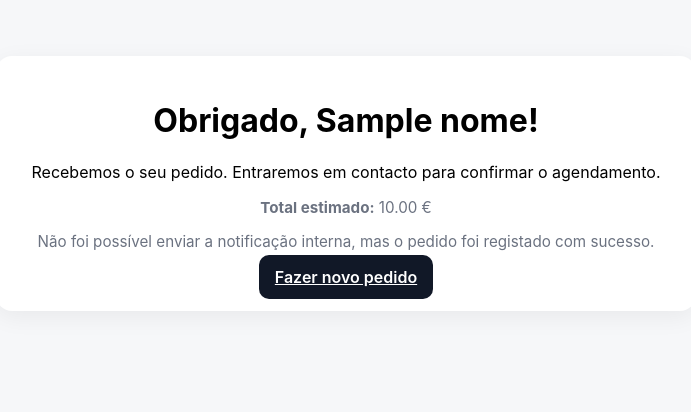
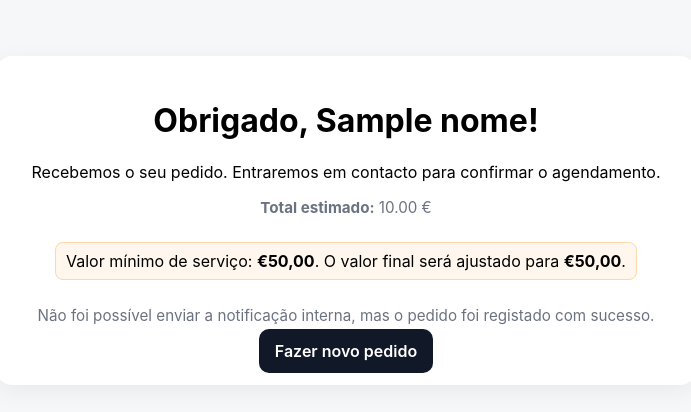
Before and after one commit to mccasapronta/mccasapronta, a FastAPI app: template app/templates/thankyou.html in a window 1280 px wide. Shown: the top 412 px of the page, without its empty margins (294-985 px from the left). Run offline with FastAPI, Linux system fonts and the light colour scheme; the template is opened without the code that fills it: most values are stand-ins (such as "Sample title", 1, 10 or a date in 2020).

Commit message:
confirm/thankyou: total seguro + aviso mínimo 50€

```diff
--- a/app/templates/thankyou.html
+++ b/app/templates/thankyou.html
@@ -8,8 +8,9 @@
     body { font-family: Inter, system-ui, -apple-system, Segoe UI, Roboto, sans-serif; margin:0; padding:16px; background:#f6f7f9; }
     .container { max-width: 700px; margin: 0 auto; }
     .card { background:#fff; border-radius:16px; padding:24px; box-shadow: 0 6px 24px rgba(0,0,0,0.06); margin-top: 40px; text-align:center; }
-    .btn { background:#111827; color:white; border:none; padding:12px 16px; border-radius:10px; cursor:pointer; font-weight:600; }
+    .btn { background:#111827; color:white; border:none; padding:12px 16px; border-radius:10px; cursor:pointer; font-weight:600; text-decoration:none; }
     .muted { color:#6b7280; font-size:.95rem; }
+    .notice { background:#fff7ed; border:1px solid #fed7aa; padding:8px 10px; border-radius:8px; margin-top:10px; display:inline-block; }
   </style>
 </head>
 <body>
@@ -18,16 +19,27 @@
       <h1>Obrigado, {{ nome or "Cliente" }}!</h1>
       <p>Recebemos o seu pedido. Entraremos em contacto para confirmar o agendamento.</p>
 
+      {# total seguro: usa total_ui se existir, senão total; troca vírgula por ponto e faz float #}
+      {% set _raw_total = (total_ui if total_ui is defined and total_ui else total) | string %}
+      {% set t = (_raw_total | replace(',', '.') | float) %}
+
       <p class="muted" style="margin-top:8px;">
         <strong>Total estimado:</strong>
-        {{ '%.2f' % ((total_ui or total or 0)|replace(',', '.')|float) }} €
+        {{ '%.2f' % t }} €
       </p>
+
+      {% if t < 50 %}
+        <p class="notice">
+          Valor mínimo de serviço: <strong>€50,00</strong>.
+          {% if t > 0 %} O valor final será ajustado para <strong>€50,00</strong>.{% endif %}
+        </p>
+      {% endif %}
 
       {% if email_ok is not none %}
         {% if email_ok %}
-          <p class="muted">Enviámos também uma notificação interna.</p>
+          <p class="muted" style="margin-top:10px;">Enviámos também uma notificação interna.</p>
         {% else %}
-          <p class="muted">Não foi possível enviar a notificação interna, mas o pedido foi registado com sucesso.</p>
+          <p class="muted" style="margin-top:10px;">Não foi possível enviar a notificação interna, mas o pedido foi registado com sucesso.</p>
         {% endif %}
       {% endif %}
 
```
Also changed, not shown: app/templates/confirm.html (+40 -10 lines).
